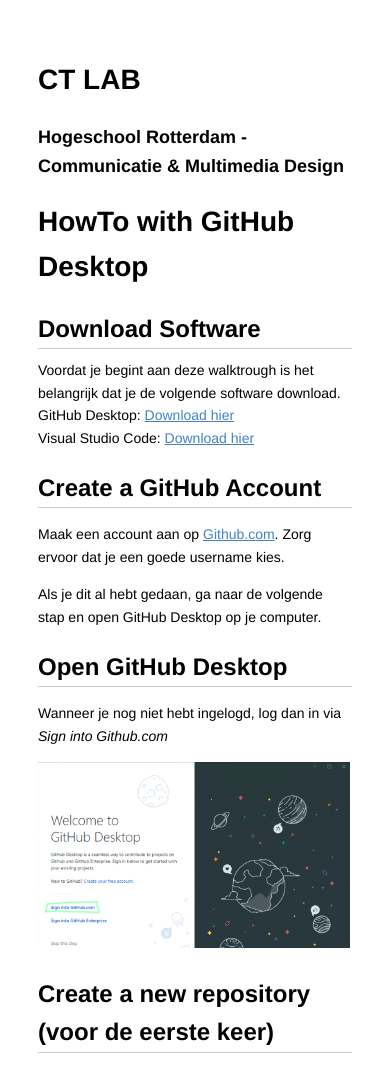
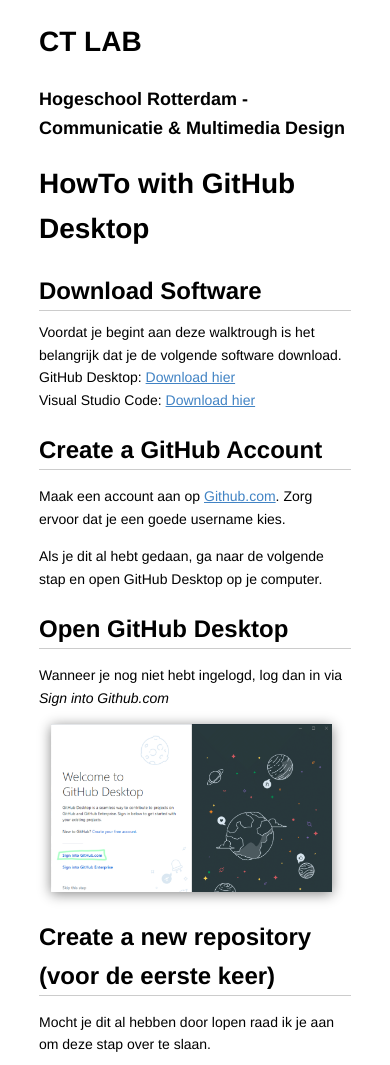
Before and after one commit to broezer/github-desktop-v2, a plain HTML site: page index.html in a window 390 px wide. Shown: the top 1065 px of the page. Drawn offline with Linux system fonts and the light colour scheme.

Commit message:
update for laptop,tablet & mobile

```diff
--- a/css/styles.css
+++ b/css/styles.css
@@ -277,7 +277,44 @@ pre code, pre tt {
     border: none; }
 
 
+
+
+body{
+    padding:0;
+}
+
+header, main{
+    width:60vw;
+    margin:0 auto;
+    position: relative;
+    display: block;
+}
+
+section{
+    position: relative;
+    display: block;
+}
+
 video, img{
-    width:80vw;
     height:auto;
+    width:80%;
+    box-shadow: 0px 2px 12px #888;
+    margin-left: 12px;
 }
+
+@media only screen and (max-device-width: 812px){
+    header, main{
+        width:80vw;
+        margin:0 auto;
+
+    }
+
+    video, img{
+        height:auto;
+        width:90%;
+        max-width:90%;
+        display: inline-block;
+
+    }
+
+}
```
